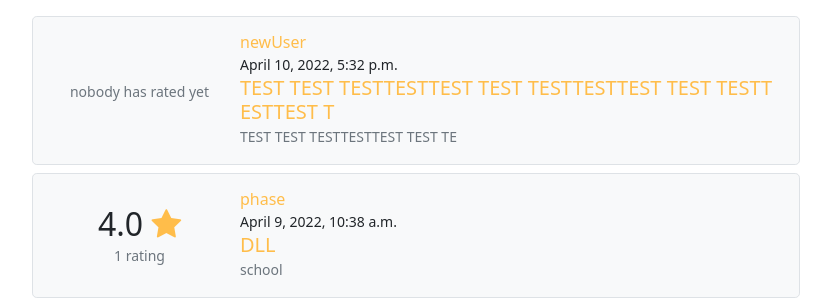
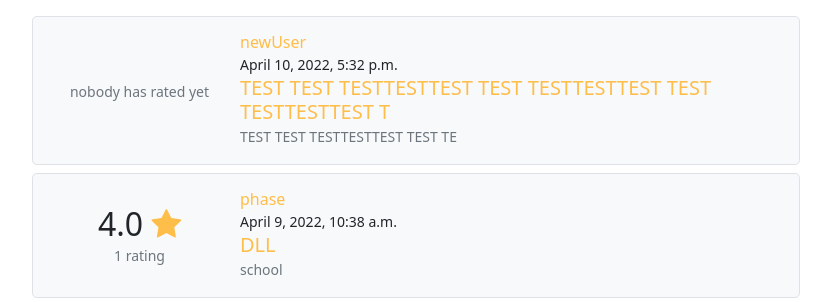
Before and after one commit to phase-sys/irysite, a Django app: page / in a window 1280 px wide. Shown: the part 71-373 px from the top of the page, without its empty margins (224-1055 px from the left). Run offline with Django 4.2, Linux system fonts and the light colour scheme; data comes from the database, SQL or seed files in the repository; both versions use the stored data as it was after the commit; some libraries are stand-ins or nearby versions.

Commit message:
word-break removed

```diff
--- a/post/static/post/main.css
+++ b/post/static/post/main.css
@@ -26,10 +26,6 @@ a{
     grid-template-columns: 1fr 3fr;
     align-items: center;
     gap: 10px;
-}
-
-.tag, .title, .author, .content, .confirmation, .delete-text{
-    word-break: break-all;
 }
 
 p, h5, h6, h2{
```
Also changed, not shown: db.sqlite3.
